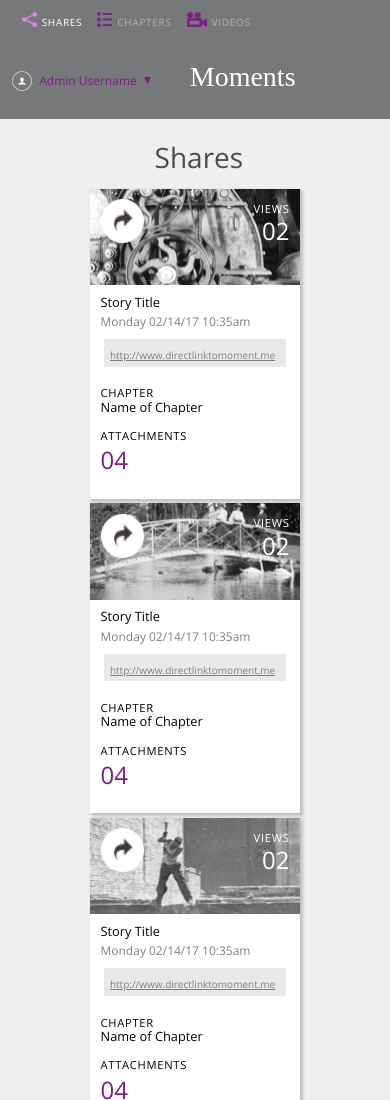
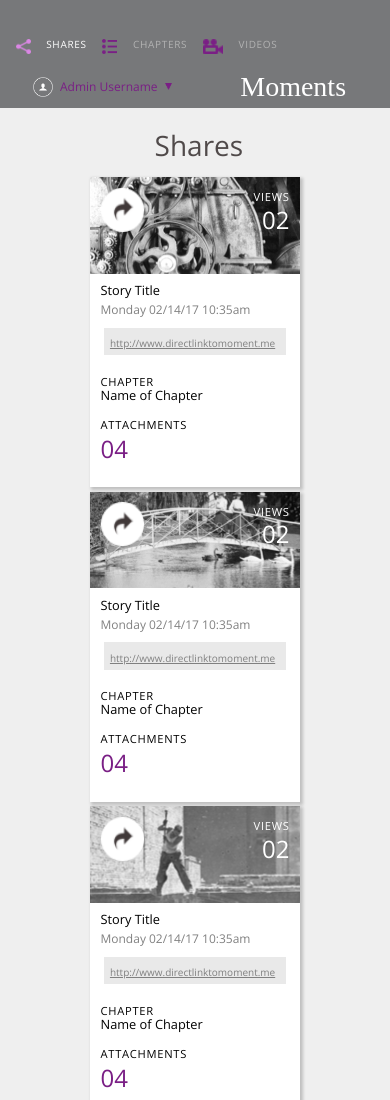
Before and after one commit to maiastone/static-comp-2, a plain HTML site: page index.html in a window 390 px wide. Shown: the top 1100 px of the page. Drawn offline with nearby package versions, Linux system fonts and the light colour scheme; files whose address does not match are found by name; a web font is replaced by a local one.

Commit message:
Fix unintended body overflow

```diff
--- a/style.css
+++ b/style.css
@@ -12,16 +12,15 @@ main {
 }
 
 header {
-  width: 100%;
   height: 70px;
   display: flex;
   justify-content: space-between;
-  padding: 3%;
+  padding-bottom: 3%;
   background-color: #77787A;
 }
 
 header h4 {
-  padding: 7% 4% 0% 1%;
+  padding: 14% 7% 0% 1%;
   font-size: .8em;
   color: #b2b2b2
 }
@@ -73,18 +72,19 @@ h5 {
 
 .right-side-header {
   text-align: center;
+  padding: 1%;
 }
 
 .left-side-header {
-  width: 75%;
   display: flex;
   justify-content: flex-start;
+  padding: 1% 2%;
   color: #838488;
 }
 
 .left-side-header img {
   height: 15px;
-  padding-top: 7%;
+  padding: 14% 7% 0% 1%;
 }
 
 .card {
@@ -181,7 +181,6 @@ h5 {
   font-family: 'Kadwa', serif;
 }
 
-
 @media screen and (max-width: 700px) {
   h1 {
     padding-top: 8%;
@@ -190,25 +189,20 @@ h5 {
     padding-bottom: 2%;
   }
 }
-@media screen and (max-width: 600px) {
-  header h4 {
-    padding-top: 10%;
-  }
-  .left-side-header img {
-    padding-top: 10%;
-  }
-}
 
 @media screen and (max-width: 500px) {
   main {
     justify-content: center;
+  }
+  h1 {
+    padding: 3%;
   }
   header {
     display: block;
     height: 100px;
   }
   header h4 {
-    padding: 5px;
+    padding: 5% 2% 0 2%;
     font-size: 10px;
   }
   .main-header {
@@ -218,12 +212,14 @@ h5 {
   .right-side-header {
     text-align: left;
     display: flex;
+    justify-content: space-around;
   }
   .left-side-header {
     width: 100%;
+    padding-top: 5%;
   }
   .left-side-header img {
-    padding: 0 0 0 10px;
+    padding: 5% 2% 0 2%;
     justify-content: center;
   }
 }
```
